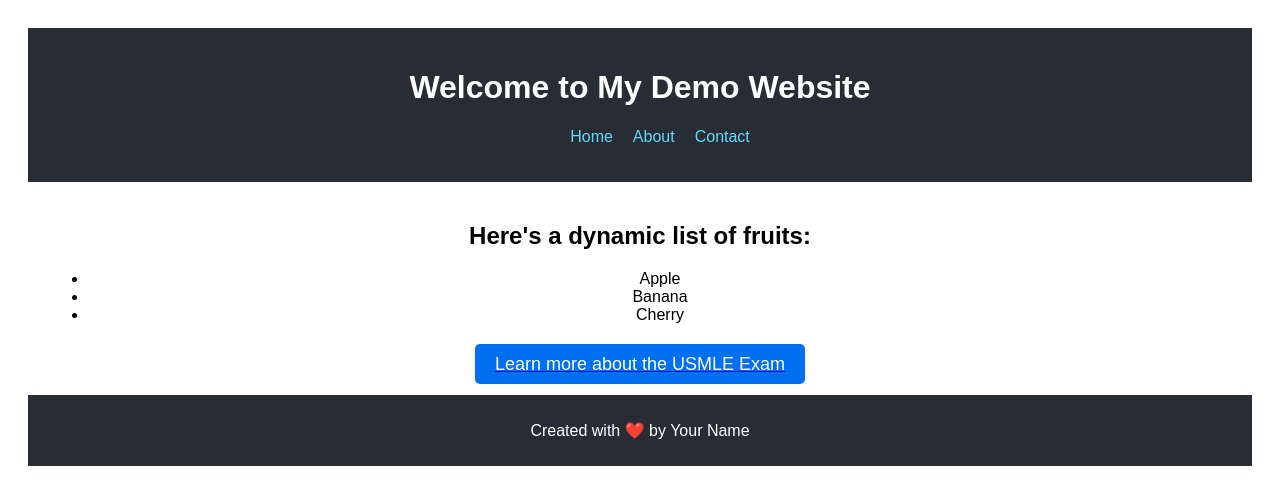
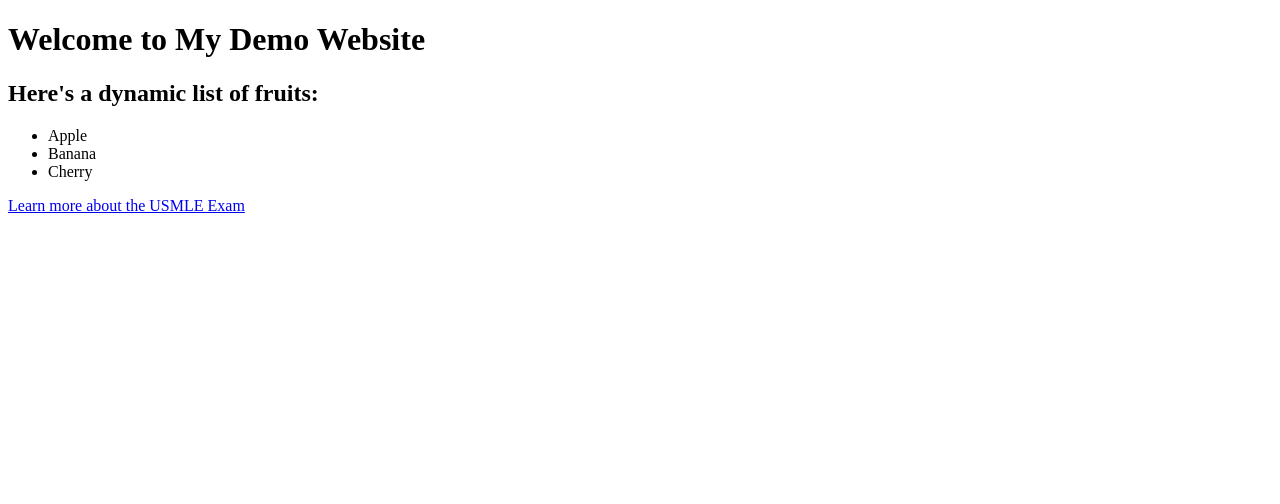
Before and after one commit to madvidd/my-demo-website, a Next.js app: page / in a window 1280 px wide. Shown: the top 504 px of the page. Built offline with nearby package versions, Linux system fonts and the light colour scheme.

Commit message:
Update index.js

```diff
--- a/pages/index.js
+++ b/pages/index.js
@@ -1,25 +1,16 @@
 // pages/index.js
-import styles from '../styles/Home.module.css';
-import Link from 'next/link';  // Import Link for navigation
+import Link from 'next/link';  // Make sure this import is correct
 
 export default function Home() {
-  // Example dynamic list data
   const items = ['Apple', 'Banana', 'Cherry'];
 
   return (
-    <div className={styles.container}>
-      <header className={styles.header}>
+    <div>
+      <header>
         <h1>Welcome to My Demo Website</h1>
-        <nav>
-          <ul className={styles.navList}>
-            <li><a href="#">Home</a></li>
-            <li><a href="#">About</a></li>
-            <li><a href="#">Contact</a></li>
-          </ul>
-        </nav>
       </header>
 
-      <main className={styles.main}>
+      <main>
         <h2>Here's a dynamic list of fruits:</h2>
         <ul>
           {items.map((item, index) => (
@@ -27,17 +18,13 @@ export default function Home() {
           ))}
         </ul>
 
-        {/* Add the link to the USMLE page */}
-        <div className={styles.link}>
+        {/* Link to USMLE Exam page */}
+        <div>
           <Link href="/usmle">
-            <a className={styles.linkButton}>Learn more about the USMLE Exam</a>
+            <a>Learn more about the USMLE Exam</a>
           </Link>
         </div>
       </main>
-
-      <footer className={styles.footer}>
-        <p>Created with ❤️ by Your Name</p>
-      </footer>
     </div>
   );
 }
```
